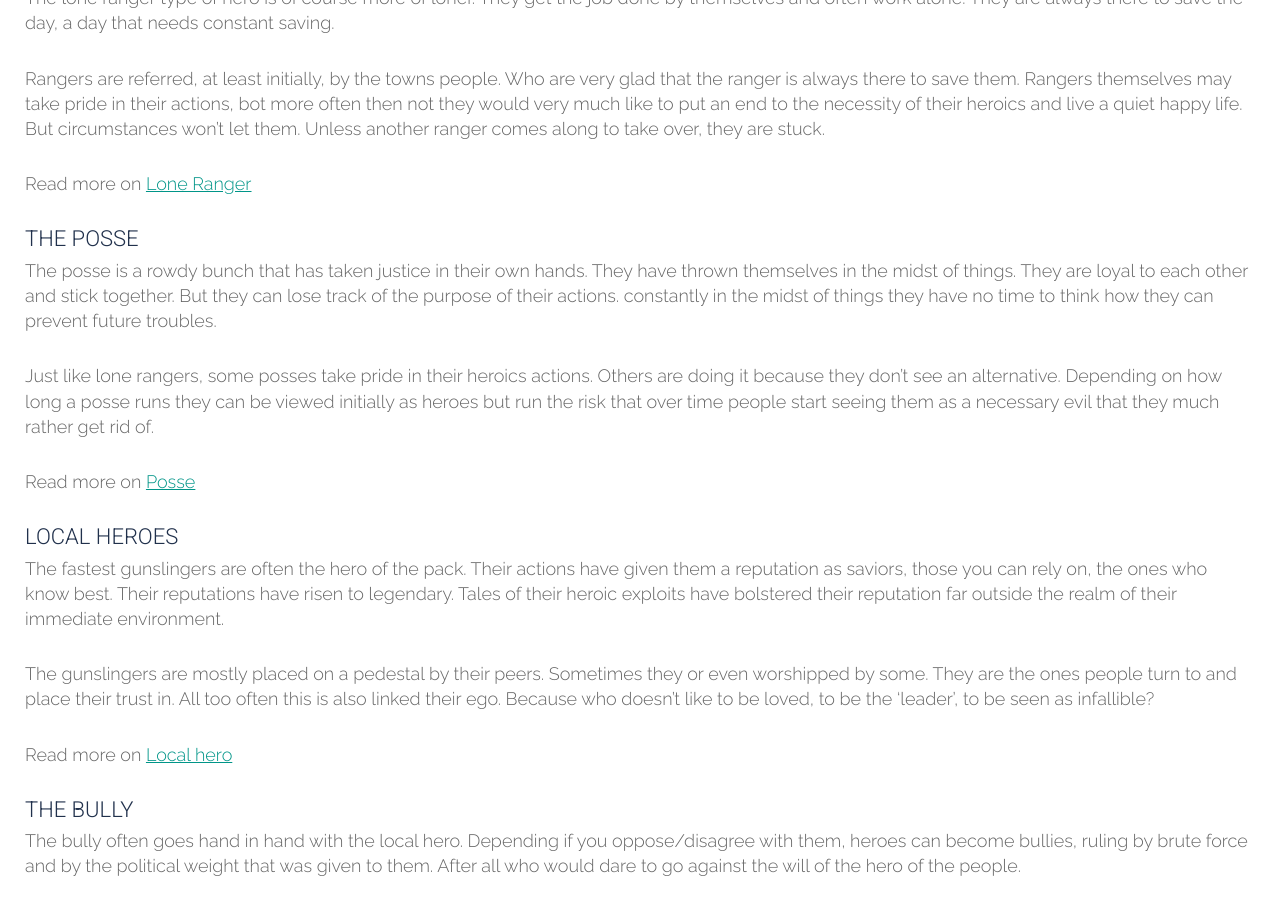
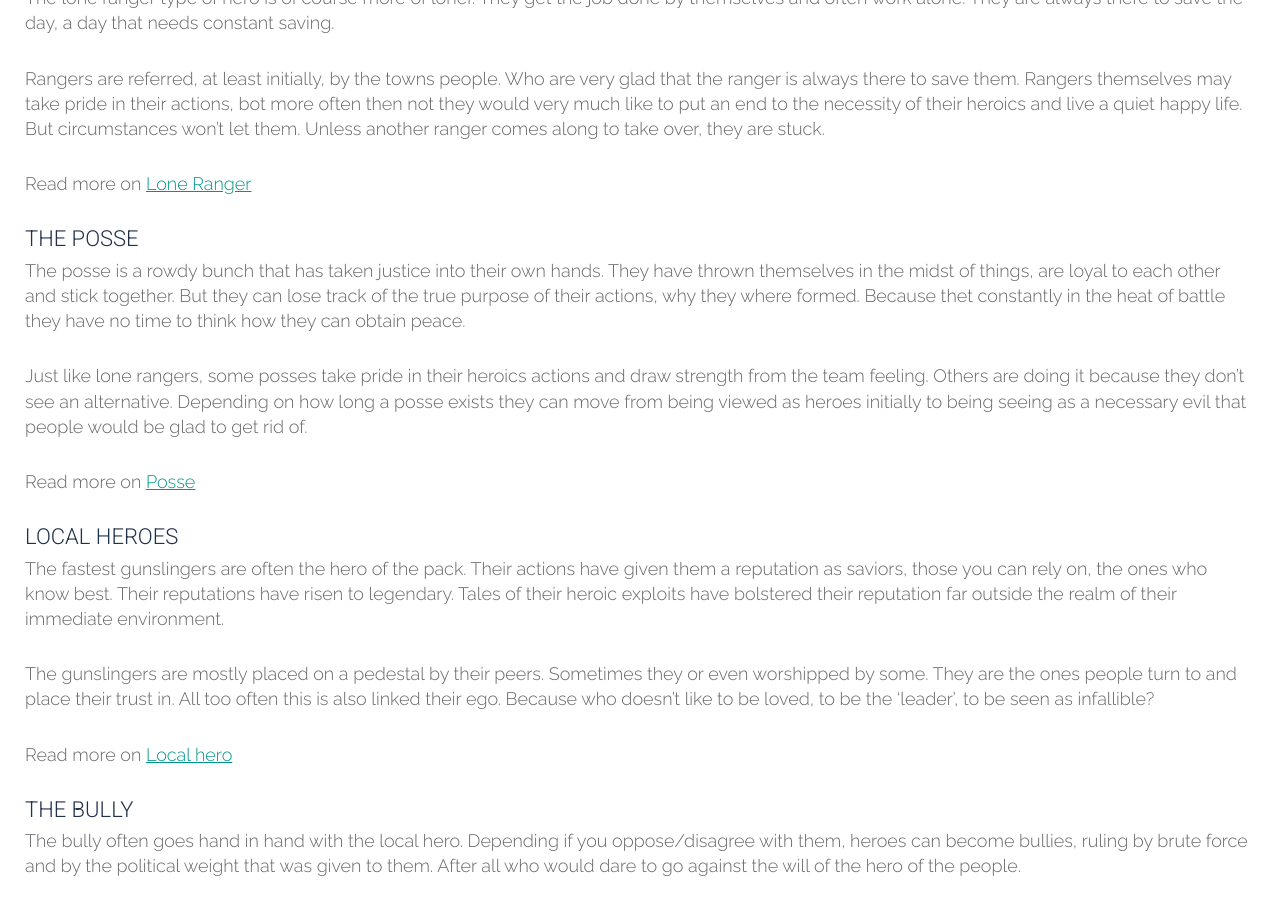
Before and after one commit to tripledio/tripledio.github.io, a Jekyll site: the page built from _posts/2018-05-10-Heroes.md, in a window 1280 px wide and 900 px high, scrolled down 2280 px. Built offline with Jekyll 4.4.1, drawn with Linux system fonts in a browser that asks for light colours.

Commit message:
the posse

```diff
--- a/_posts/2018-05-10-Heroes.md
+++ b/_posts/2018-05-10-Heroes.md
@@ -48,9 +48,9 @@ Read more on [Lone Ranger](/12/05/2018/LoneRanger/)
 
 #### The posse
 
-The posse is a rowdy bunch that has taken justice in their own hands. They have thrown themselves in the midst of things. They are loyal to each other and stick together. But they can lose track of the purpose of their actions. constantly in the midst of things they have no time to think how they can prevent future troubles.
+The posse is a rowdy bunch that has taken justice into their own hands. They have thrown themselves in the midst of things, are loyal to each other and stick together. But they can lose track of the true purpose of their actions, why they where formed. Because thet constantly in the heat of battle they have no time to think how they can obtain peace.
 
-Just like lone rangers, some posses take pride in their heroics actions. Others are doing it because they don't see an alternative. Depending on how long a posse runs they can be viewed initially as heroes but run the risk that over time people start seeing them as a necessary evil that they much rather get rid of.
+Just like lone rangers, some posses take pride in their heroics actions and draw strength from the team feeling. Others are doing it because they don't see an alternative. Depending on how long a posse exists they can move from being viewed as heroes initially to being seeing as a necessary evil that people would be glad to get rid of.
 
 Read more on [Posse](/13/05/2018/Posse/)
 
```
